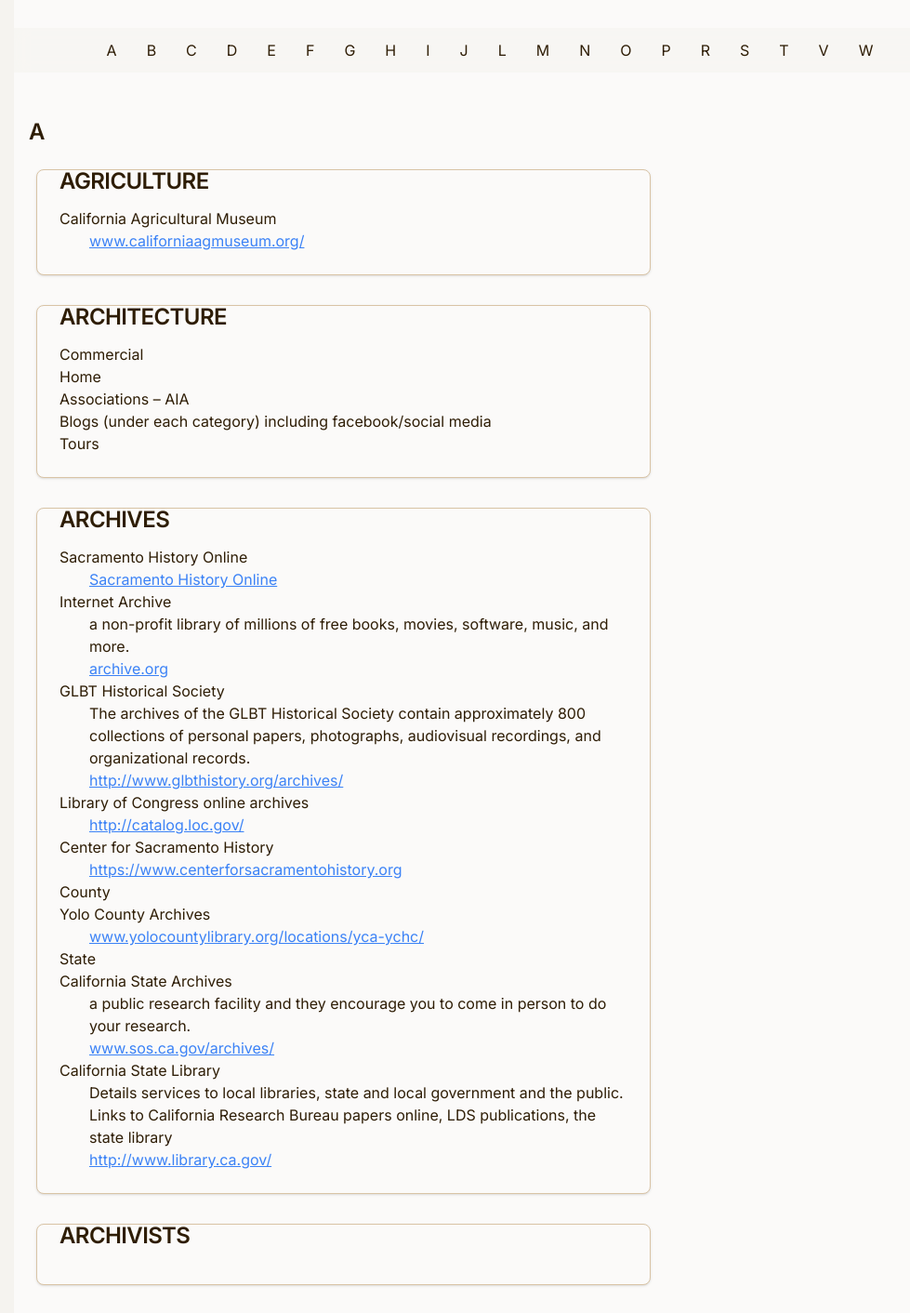
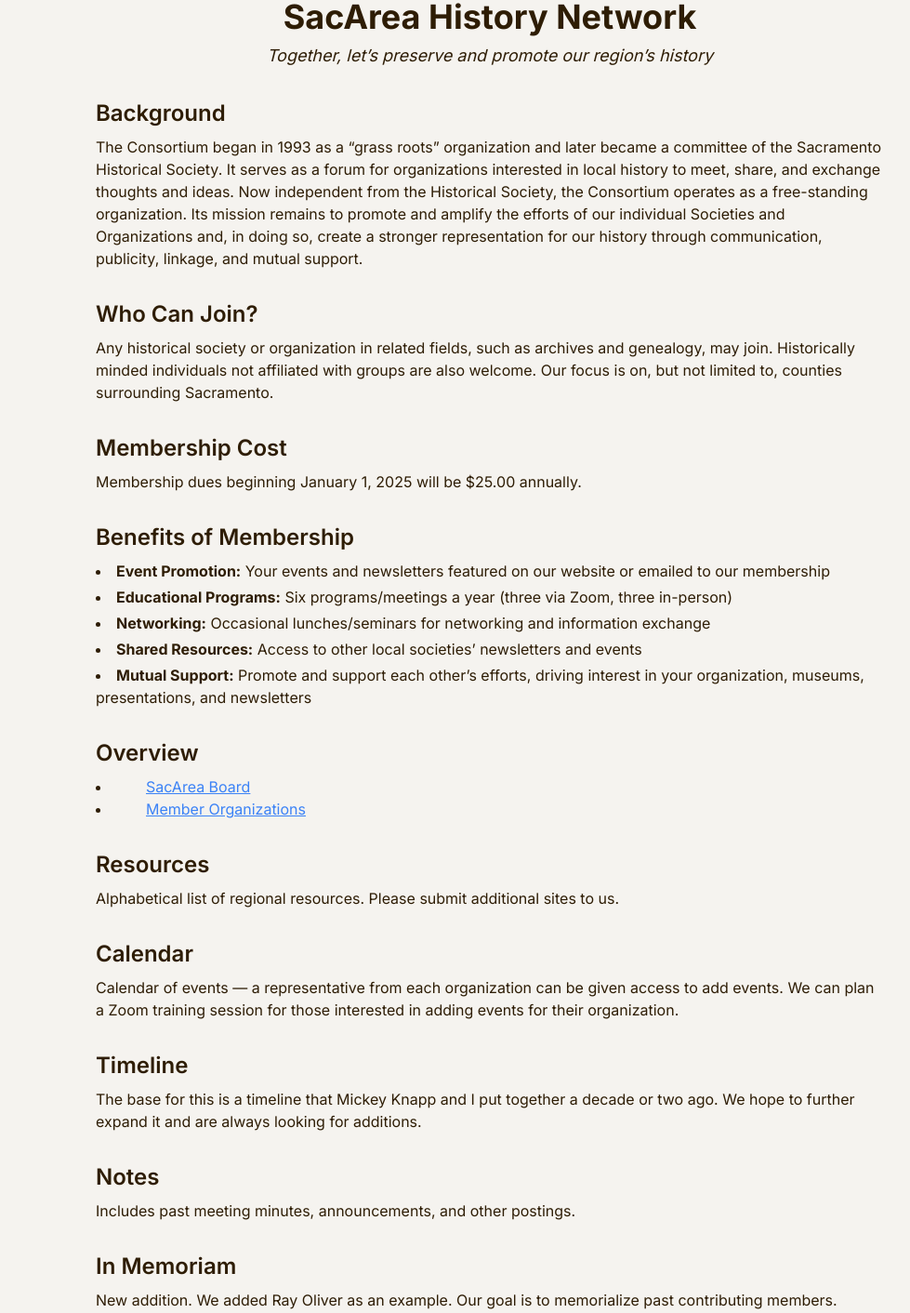
Before and after one commit to witcradg/sacareahistory, a Next.js app: page / in a window 1280 px wide. Shown: the part 757-2169 px from the top of the page at 93% size, without its empty margins (113-1092 px from the left). Built offline with nearby package versions, Linux system fonts and the light colour scheme.

Commit message:
New Home page

```diff
--- a/app/page.tsx
+++ b/app/page.tsx
@@ -7,10 +7,103 @@
 
 export default function Home() {
   return (
-    <main>
-      {/* <ColorPalette /> */}
+    <main className="px-6 py-8 max-w-4xl mx-auto space-y-8">
       <Hero />
-      <ResourcesSection />
+      <section className="text-center">
+        <h1 className="text-4xl font-bold">SacArea History Network</h1>
+        <p className="text-lg italic mt-2">Together, let’s preserve and promote our region’s history</p>
+      </section>
+
+      {/* Background */}
+      <section>
+        <h2 className="text-2xl font-semibold mb-2">Background</h2>
+        <p>
+          The Consortium began in 1993 as a “grass roots” organization and later became a committee of the Sacramento
+          Historical Society. It serves as a forum for organizations interested in local history to meet, share, and
+          exchange thoughts and ideas. Now independent from the Historical Society, the Consortium operates as a
+          free-standing organization. Its mission remains to promote and amplify the efforts of our individual
+          Societies and Organizations and, in doing so, create a stronger representation for our history through
+          communication, publicity, linkage, and mutual support.
+        </p>
+      </section>
+
+      {/* Who Can Join */}
+      <section>
+        <h2 className="text-2xl font-semibold mb-2">Who Can Join?</h2>
+        <p>
+          Any historical society or organization in related fields, such as archives and genealogy, may join.
+          Historically minded individuals not affiliated with groups are also welcome. Our focus is on, but not limited
+          to, counties surrounding Sacramento.
+        </p>
+      </section>
+
+      {/* Membership Cost */}
+      <section>
+        <h2 className="text-2xl font-semibold mb-2">Membership Cost</h2>
+        <p>Membership dues beginning January 1, 2025 will be $25.00 annually.</p>
+      </section>
+
+      {/* Membership Benefits */}
+      <section>
+        <h2 className="text-2xl font-semibold mb-2">Benefits of Membership</h2>
+        <ul className="list-disc list-inside space-y-1">
+          <li><strong>Event Promotion:</strong> Your events and newsletters featured on our website or emailed to our membership</li>
+          <li><strong>Educational Programs:</strong> Six programs/meetings a year (three via Zoom, three in-person)</li>
+          <li><strong>Networking:</strong> Occasional lunches/seminars for networking and information exchange</li>
+          <li><strong>Shared Resources:</strong> Access to other local societies’ newsletters and events</li>
+          <li><strong>Mutual Support:</strong> Promote and support each other’s efforts, driving interest in your organization, museums, presentations, and newsletters</li>
+        </ul>
+      </section>
+
+      {/* Navigation Links Overview */}
+      <section>
+        <h2 className="text-2xl font-semibold mb-2">Overview</h2>
+        <ul className="list-disc list-inside">
+          <li><a href="#board" className="text-blue-600 underline">SacArea Board</a></li>
+          <li><a href="#members" className="text-blue-600 underline">Member Organizations</a></li>
+        </ul>
+      </section>
+
+      {/* Resources */}
+      <section>
+        <h2 className="text-2xl font-semibold mb-2">Resources</h2>
+        <p>Alphabetical list of regional resources. Please submit additional sites to us.</p>
+      </section>
+
+      {/* Calendar */}
+      <section>
+        <h2 className="text-2xl font-semibold mb-2">Calendar</h2>
+        <p>
+          Calendar of events — a representative from each organization can be given access to add events. We can plan a
+          Zoom training session for those interested in adding events for their organization.
+        </p>
+      </section>
+
+      {/* Timeline */}
+      <section>
+        <h2 className="text-2xl font-semibold mb-2">Timeline</h2>
+        <p>
+          The base for this is a timeline that Mickey Knapp and I put together a decade or two ago. We hope to further
+          expand it and are always looking for additions.
+        </p>
+      </section>
+
+      {/* Notes */}
+      <section>
+        <h2 className="text-2xl font-semibold mb-2">Notes</h2>
+        <p>Includes past meeting minutes, announcements, and other postings.</p>
+      </section>
+
+      {/* In Memoriam */}
+      <section>
+        <h2 className="text-2xl font-semibold mb-2">In Memoriam</h2>
+        <p>
+          New addition. We added Ray Oliver as an example. Our goal is to memorialize past contributing members.
+        </p>
+      </section>
+      <div className="flex justify-center items-center">
+        <embed src="Ray Oliver Memorial PPDF.pdf" type="application/pdf" width="80%" height="1200px" />
+      </div>
     </main>
   );
-}
+};
```
Also changed, not shown: 1 other file (tests, documents, lock files or other folders).
